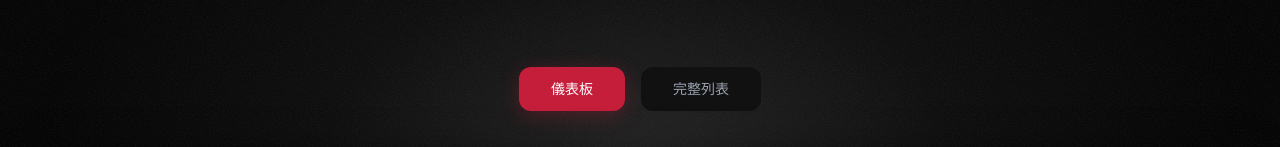
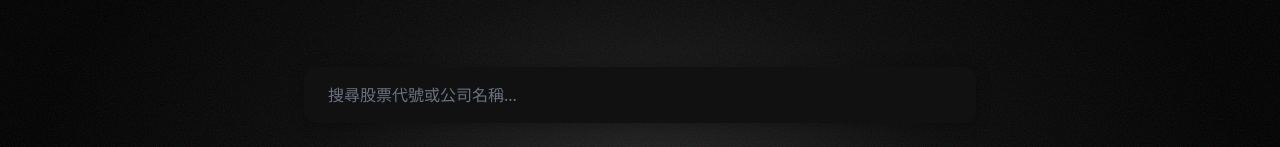
Before and after one commit to 2gogo8/13f-tracker, a Next.js app: page / in a window 1280 px wide. Shown: the part 221-368 px from the top of the page. Built offline with nearby package versions, Linux system fonts and the light colour scheme; no server answers; a web font is replaced by a local one.

Commit message:
Move search bar above tabs for global visibility

```diff
--- a/app/page.tsx
+++ b/app/page.tsx
@@ -251,6 +251,11 @@ export default function Home() {
       </header>
 
       <div className="max-w-7xl mx-auto">
+        {/* Search Bar */}
+        <div className="mb-8">
+          <SearchBar value={searchTerm} onChange={setSearchTerm} />
+        </div>
+
         {/* Tab Navigation */}
         <div className="flex justify-center gap-4 mb-10">
           <button
@@ -384,8 +389,6 @@ export default function Home() {
             {/* Full List View */}
             {viewMode === 'list' && (
               <div>
-                <SearchBar value={searchTerm} onChange={setSearchTerm} />
-
                 <div className="flex justify-between items-center mb-6 px-1">
                   <p className="text-sm text-gray-500">
                     {filteredStocks.length} 檔股票
```
